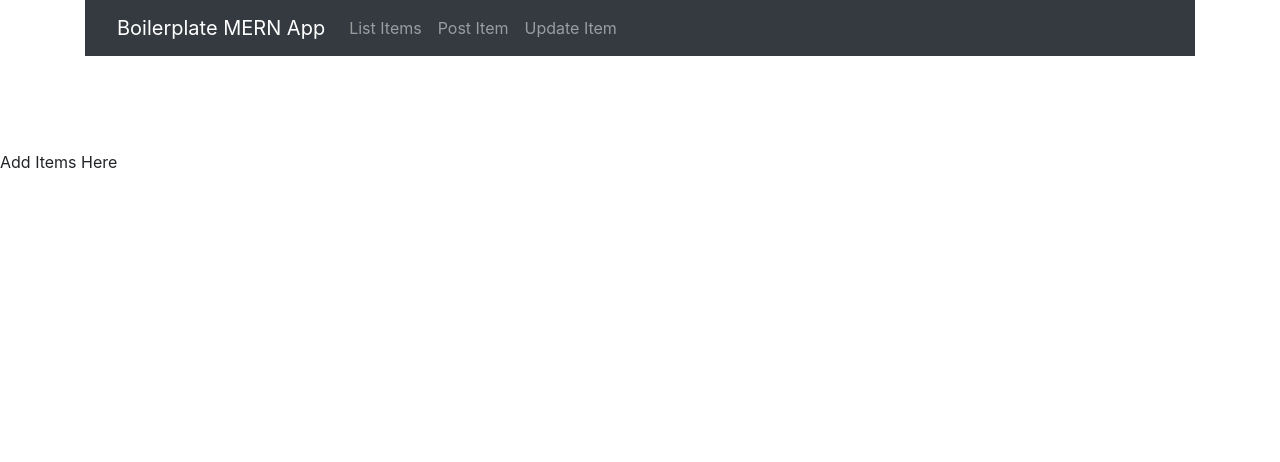
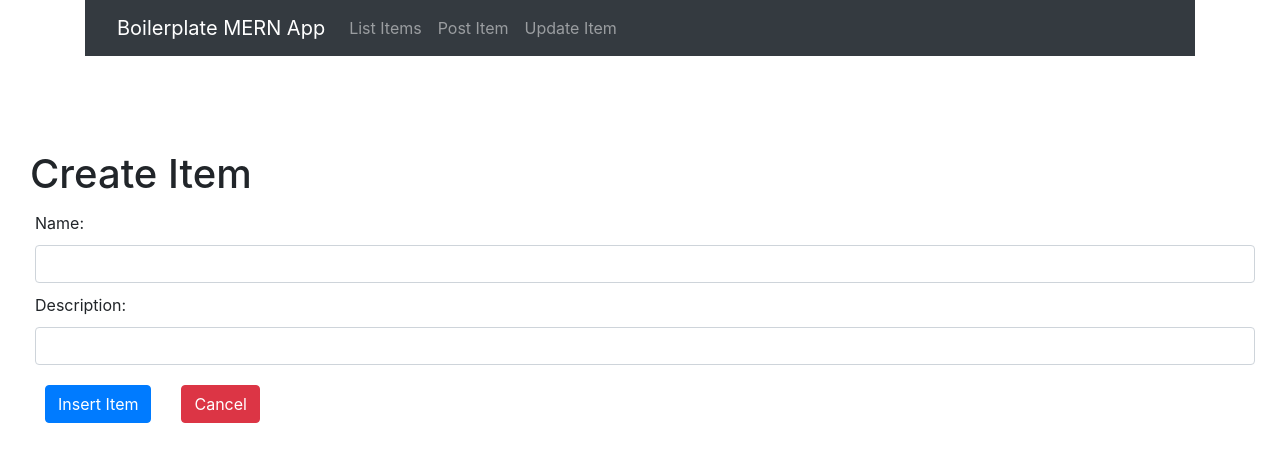
Before and after one commit to ZackFiner/Online-Storefront-and-Portfolio, a React (Create React App) app in the folder client/: page /items/create in a window 1280 px wide. Shown: the top 462 px of the page. Built offline with nearby package versions, Linux system fonts and the light colour scheme.

Commit message:
starter code done

```diff
--- a/client/src/app/index.js
+++ b/client/src/app/index.js
@@ -2,7 +2,7 @@ import React from 'react';
 import { BrowserRouter as Router, Route, Switch } from 'react-router-dom';
 
 import { NavBar } from '../components';
-import {ItemInsert, ItemUpdate, ItemList} from '../pages/pages'
+import {ItemInsert, ItemUpdate, ItemList} from '../pages'
 
 import 'bootstrap/dist/css/bootstrap.min.css';
 
--- a/client/src/pages/ItemInsert.jsx
+++ b/client/src/pages/ItemInsert.jsx
@@ -1,12 +1,96 @@
 import React, { Component } from 'react';
+import api from '../api';
+
+import styled from 'styled-components';
+
+const Title = styled.h1.attrs({
+    className: 'h1',
+})``
+
+const Wrapper = styled.div.attrs({
+    className: 'form-group',
+})`
+    margin: 0 30px;
+`
+
+const Label = styled.label`
+    margin: 5px;
+`
+
+const InputText = styled.input.attrs({
+    className: 'form-control',
+})`
+    margin: 5px;
+`
+
+const Button = styled.button.attrs({
+    className: `btn btn-primary`,
+})`
+    margin: 15px 15px 15px 15px;
+`
+const CancelButton = styled.button.attrs({
+    className: `btn btn-danger`,
+})`
+    margin: 15px 15px 15px 15px;
+`
 
 class ItemInsert extends Component {
+
+    constructor(props) {
+        super(props);
+
+        this.state = {
+            name: '',
+            reviews: [],
+            description: '',
+        }
+    }
+
+    handleChangeInputName = async event => {
+        const name = event.target.value;
+        this.setState({ name: name });//same as this.setState({ name })
+    }
+
+    handleChangeInputDescription = async event => {
+        const description = event.target.value;
+        this.setState({ description: description });
+    }
+
+    handelIncludeItem = async () => {
+        const { name, reviews, description } = this.state;
+        const payload =  { name, reviews, description };
+
+        await api.insertItem(payload).then(res => {
+            window.alert(`Item Inserted Successfully`);
+            this.setState({
+                name: '',
+                reviews: [],
+                description: '',
+            });
+        })
+    }
+
     render() {
-        return(
-            <div>
-                <p>Add Items Here</p>
-            </div>
-        );
+        const { name, reviews, description } = this.state;
+        return (
+            <Wrapper>
+                <Title>Create Item</Title>
+                <Label>Name: </Label>
+                <InputText
+                    type="text"
+                    value={name}
+                    onChange={this.handleChangeInputName}
+                />
+                <Label>Description: </Label>
+                <InputText
+                    type="text"
+                    value={description}
+                    onChange={this.handleChangeInputDescription}
+                />
+                <Button onClick={this.handelIncludeItem} >Insert Item</Button>
+                <CancelButton href='/'>Cancel</CancelButton>
+            </Wrapper>
+        )
     }
-}
+}//The Cancel button doesn't work, fix this please.
 export default ItemInsert;
--- a/client/src/pages/ItemList.jsx
+++ b/client/src/pages/ItemList.jsx
@@ -75,7 +75,6 @@ class ItemList extends Component {
 
     render() {
         const {items, isLoading} = this.state;
-        console.log('Test: ItemList -> render -> items', items);
         const columns = [
             {
                 Header: 'ID',
--- a/client/src/pages/ItemUpdate.jsx
+++ b/client/src/pages/ItemUpdate.jsx
@@ -1,11 +1,110 @@
 import React, { Component } from 'react';
+import api from '../api';
+
+import styled from 'styled-components';
+
+const Title = styled.h1.attrs({
+    className: 'h1',
+})``
+
+const Wrapper = styled.div.attrs({
+    className: 'form-group',
+})`
+    margin: 0 30px;
+`
+const Label = styled.label`
+    margin: 5px;
+`
+
+const InputText = styled.input.attrs({
+    className: 'form-control',
+})`
+    margin: 5px;
+`
+
+const Button = styled.button.attrs({
+    className: `btn btn-primary`,
+})`
+    margin: 15px 15px 15px 15px;
+`
+const CancelButton = styled.button.attrs({
+    className: `btn btn-danger`,
+})`
+    margin: 15px 15px 15px 15px;
+`
+
 
 class ItemUpdate extends Component {
+    constructor(props) {
+        super(props);
+
+        this.state = {
+            id: this.props.match.params.id, //see, thats why we needed the :id for the page path in app/index.js
+            name: '',
+            reviews: [],
+            description: '',
+        };
+    }
+
+    handleChangeInputName = async event => {
+        const name = event.target.value;
+        this.setState({ name: name });//same as this.setState({ name })
+    }
+
+    handleChangeInputDescription = async event => {
+        const description = event.target.value;
+        this.setState({ description: description });
+    }
+
+    handleUpdateItem = async () => {
+        const { id, name, reviews, description } = this.state;
+        const payload = { name, reviews, description };
+
+        await api.updateItemById(id, payload).then( res => {
+            window.alert(`Item Successfully Updated`);
+            this.setState({
+                name: '',
+                reviews: '',
+                description: '',
+            })
+        })
+    }
+
+    componentDidMount = async () => {
+        const { id } = this.state;
+        const item = await api.getItemById(id);
+
+        this.setState({
+            name: item.data.data.name,
+            reviews: item.data.data.reviews,
+            description: item.data.data.description,
+        });
+
+    }
+
     render() {
+
+        const {name, description} = this.state;
+
         return(
-            <div>
-                <p>Update Items Here</p>
-            </div>
+            <Wrapper>
+                <Title>Update Item</Title>
+                <Label>Name: </Label>
+                <InputText
+                    type = "text"
+                    value={name}
+                    onChange={this.handleChangeInputName}
+                />
+                <Label>Description: </Label>
+                <InputText
+                    type = "text"
+                    value={description}
+                    onChange={this.handleChangeInputDescription}
+                />
+
+                <Button onChange={this.handleUpdateItem}>Update</Button>
+                <CancelButton href='/'>Cancel</CancelButton>
+            </Wrapper>
         );
     }
 }
```
Also changed, not shown: client/src/components/ItemFrame.jsx (added), client/src/components/ItemGrid.jsx (added), client/src/pages/StoreFront.jsx (added), client/src/pages/index.js (renamed from client/src/pages/pages.jsx).
